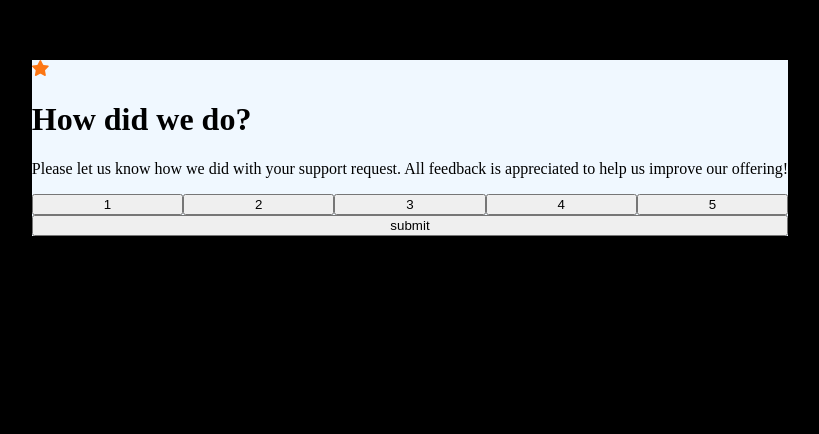
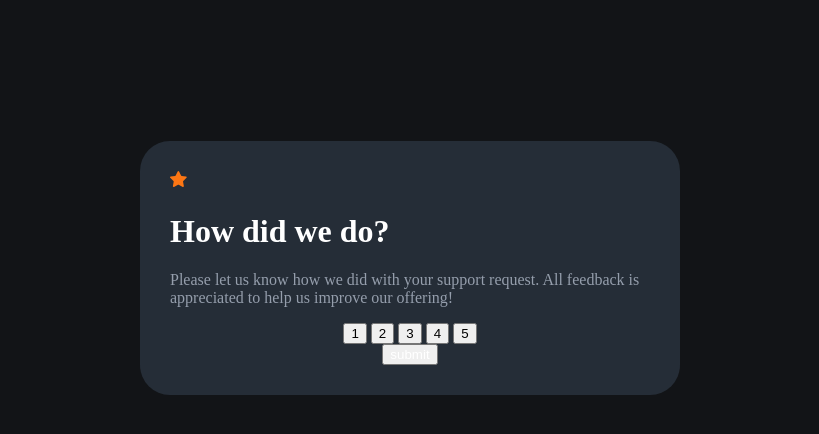
Before and after one commit to DayHikari/Rating_Component, a plain HTML site: page index.html in a window 1280 px wide. Shown: the part 140-574 px from the top of the page, without its empty margins (230-1049 px from the left). Drawn offline with Linux system fonts and the light colour scheme.

Commit message:
add styles

```diff
--- a/index.html
+++ b/index.html
@@ -11,7 +11,7 @@
       sizes="32x32"
       href="./images/favicon-32x32.png"
     />
-    <link rel="stylesheet" href="styles.css"/>
+    <link rel="stylesheet" href="styles.css" />
     <title>Frontend Mentor | Interactive rating component</title>
 
     <!-- Feel free to remove these styles or customise in your own stylesheet 👍 -->
@@ -26,7 +26,6 @@
     </style>
   </head>
   <body>
-    <!-- Rating state start -->
     <div id="container">
       <div id="fav-div">
         <img src="./images/icon-star.svg" alt="orange-star" />
@@ -38,15 +37,15 @@
           is appreciated to help us improve our offering!
         </p>
       </div>
-      <button id="one-star" class="star-button">1</button>
-      <button id="two-star" class="star-button">2</button>
-      <button id="three-star" class="star-button">3</button>
-      <button id="four-star" class="star-button">4</button>
-      <button id="five-star" class="star-button">5</button>
+      <div>
+        <button id="one-star" class="star-button">1</button>
+        <button id="two-star" class="star-button">2</button>
+        <button id="three-star" class="star-button">3</button>
+        <button id="four-star" class="star-button">4</button>
+        <button id="five-star" class="star-button">5</button>
+      </div>
       <button id="submit">submit</button>
     </div>
-
-    <!-- Rating state end -->
 
     <!-- Thank you state start -->
 
--- a/styles.css
+++ b/styles.css
@@ -1,33 +1,42 @@
 body {
-    background-color: black;
-    display: flex;
-    justify-content: center;
+  height: 100vh;
+
+  display: flex;
+  justify-content: center;
+  align-items: center;
+  overflow: hidden;
+
+  background-color: hsl(216, 12%, 8%);
 }
 
 #container {
-    background-color: aliceblue;
-    margin: auto;
-    display: grid;
-    grid-template-columns: auto auto auto auto auto;
+  width: 30rem;
+  margin: auto;
+  padding: 30px;
 
-    position: fixed;
-    top: 25%;
+  display: flex;
+  flex-direction: column;
+  justify-content: center;
+  align-items: center;
+
+  border-radius: 30px;
+  background-color: hsl(213, 19%, 18%);
 }
 
 #fav-div {
-    grid-column-start: 1;
-    grid-column-end: 6;
+  align-self: flex-start;
 }
 
 #content-div {
-    grid-column-start: 1;
-    grid-column-end: 6;
+}
+h1 {
+  color: hsl(0, 0%, 100%);
 }
 
-
-
+p {
+  color: hsl(217, 12%, 63%);
+}
 
 #submit {
-    grid-column-start: 1;
-    grid-column-end: 6;
+  color: hsl(0, 0%, 100%);
 }
```
